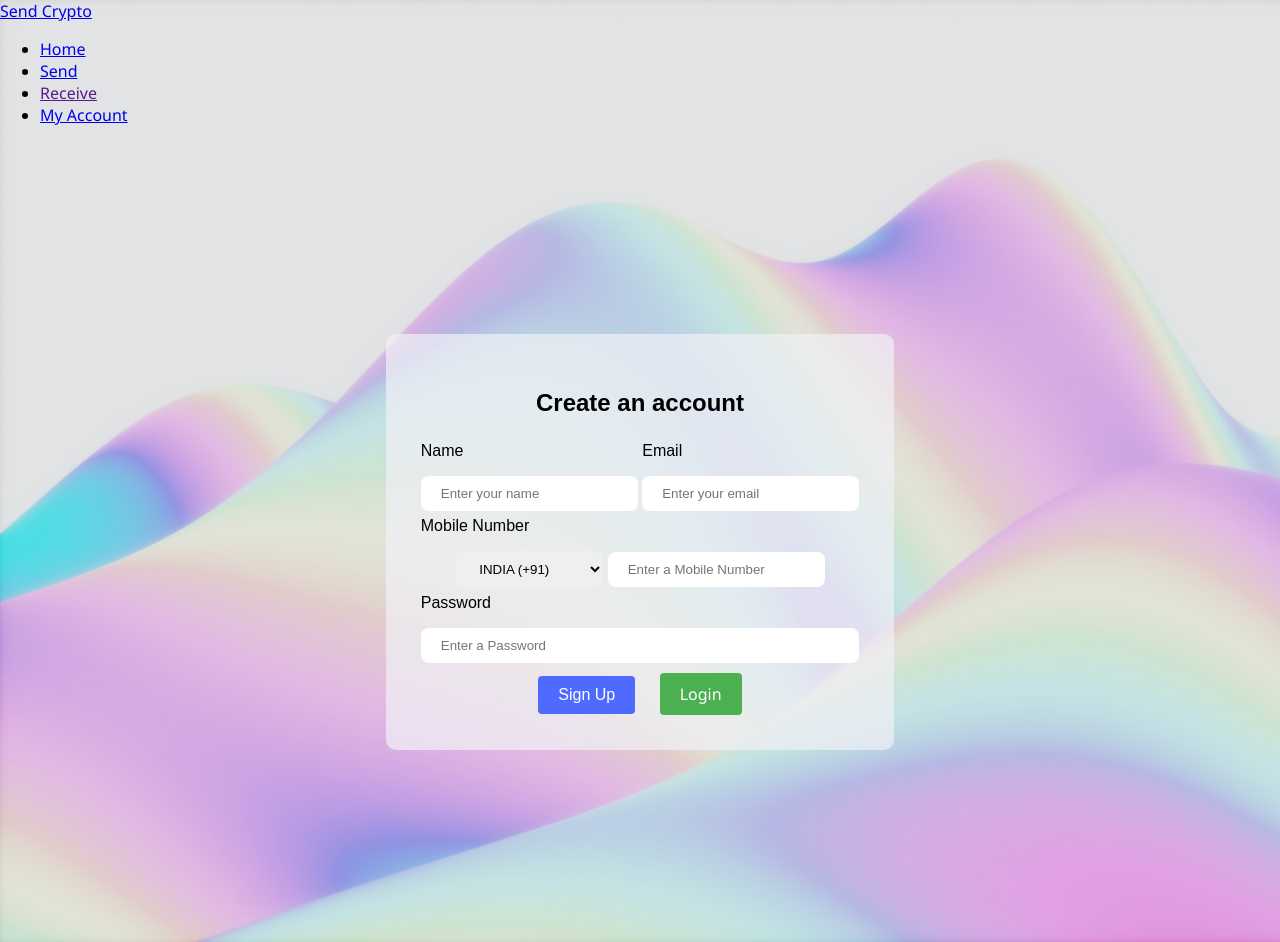
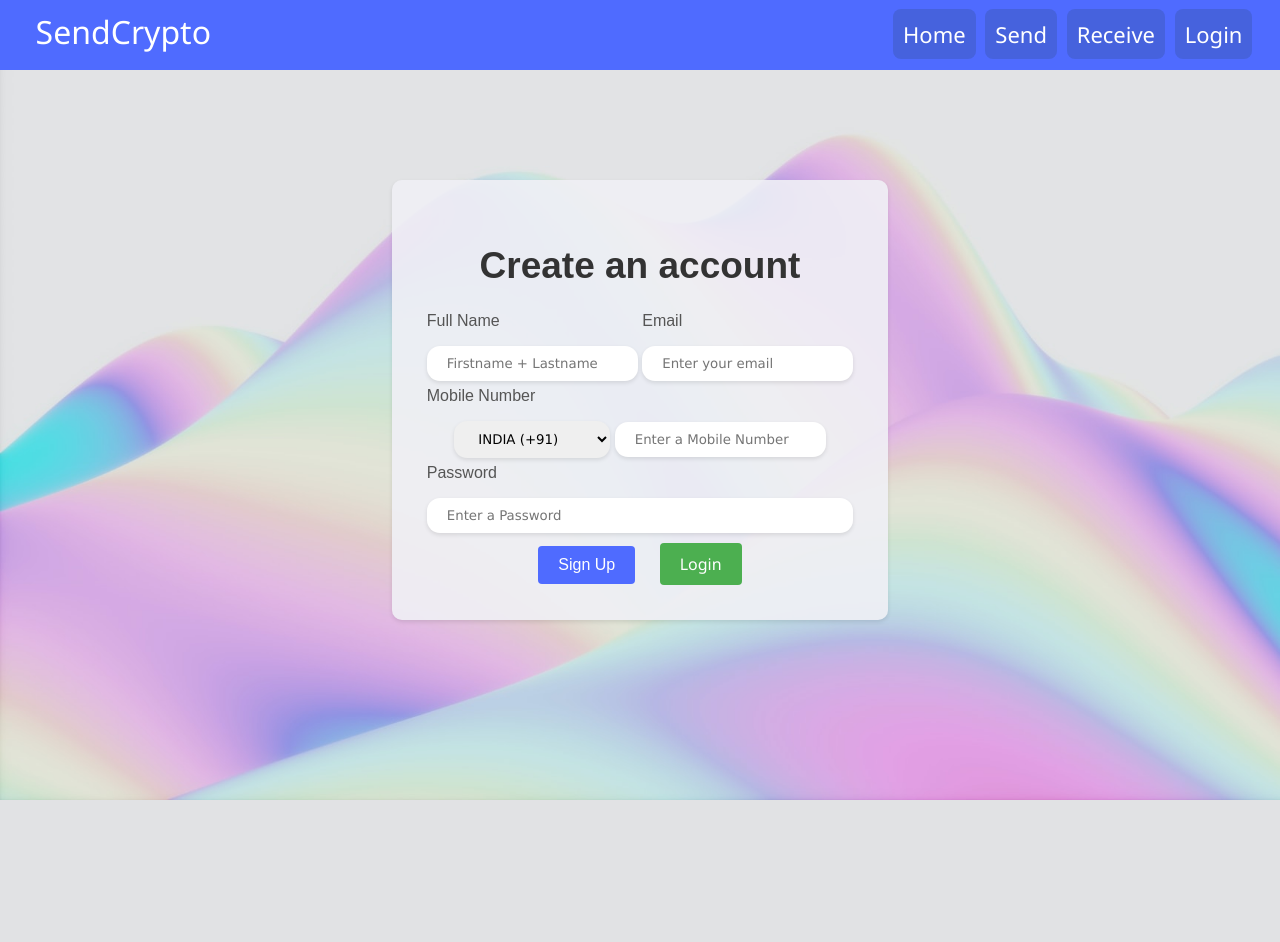
Before and after one commit to amuejunankar/SendCrypto-HC, a PHP site: page /tcpdf/html/signup.html in a window 1280 px wide. After the commit the page ends 800 px from the top, so only its background shows below. Run offline with PHP 8.4, Linux system fonts and the light colour scheme.

Commit message:
PROJECT PHASE 1 COMPLETE

```diff
--- a/database/login.php
+++ b/database/login.php
@@ -16,7 +16,7 @@ if (mysqli_num_rows($result) > 0) {
     session_start();
     $_SESSION['logged_in'] = true;
     $_SESSION['email'] = $email;
-    header("Location: ../html/account/account.php");
+    header("Location: ../html/send.php");
 } else {
     // Email and password do not match, show error message
     echo "Account not found";
--- a/html/account/account.php
+++ b/html/account/account.php
@@ -216,7 +216,7 @@ mysqli_close($conn);
                     </div>
                     <div class="profile-container">
                         <div class="profile-picture-container form-group">
-                            <img src="<?= $image_src ?>" alt="Profile Picture" id="profile-picture">
+                            <img src="<?= $image_src ?>" alt="" id="profile-picture">
                             <input type="file" id="profile-picture-input" accept="image/*" name="imageFile">
                         </div>
                         <div class="form-group">
--- a/html/sendOld.php
+++ b/html/sendOld.php
@@ -1,11 +1,7 @@
 <?php
 session_start();
 
-
 ?>
-
-
-
 
 <!DOCTYPE html>
 <html>
@@ -19,7 +15,7 @@ session_start();
     <style>
         .body {
             background-image: url("../src/blur2.jpg");
-            background-size: auto background-position: center;
+            background-size: auto; background-position: center;
 
         }
 
--- a/html/signup.html
+++ b/html/signup.html
@@ -15,24 +15,27 @@
 
 <body class="body">
     <div class="header">
-        <div class="navbar">
-            <div class="logo">
-                <a href="../index.php">Send Crypto</a>
+        <div class="nav">
+            <input type="checkbox" id="nav-check">
+            <div class="nav-header">
+                <div class="nav-title">
+                    SendCrypto
+                </div>
             </div>
-            <ul class="navLinks">
-                <li>
-                    <a href="../index.php">Home</a>
-                </li>
-                <li>
-                    <a href="./send.php">Send</a>
-                </li>
-                <li>
-                    <a href="">Receive</a>
-                </li>
-                <li>
-                    <a href="login.php">My Account</a>
-                </li>
-            </ul>
+            <div class="nav-btn">
+                <label for="nav-check">
+                    <span></span>
+                    <span></span>
+                    <span></span>
+                </label>
+            </div>
+
+            <div class="nav-links">
+                <a href="../index.php">Home</a>
+                <a href="./sendOld.php">Send</a>
+                <a href="./receiveOld.php">Receive</a>
+                <a href="./login.php">Login</a>
+            </div>
         </div>
     </div>
 
@@ -43,12 +46,14 @@
             <h2>Create an account</h2>
             <div class="form-fields-container">
                 <div class="form-field" style="display: inline-block;">
-                    <label for="name">Name</label>
-                    <input placeholder="Enter your name" type="text" id="name" name="name" value="" maxlength="20" required />
+                    <label for="name">Full Name</label>
+                    <input placeholder="Firstname + Lastname" type="text" id="name" name="name" value="" maxlength="20"
+                        required />
                 </div>
                 <div class="form-field" style="display: inline-block;">
                     <label for="email">Email</label>
-                    <input placeholder="Enter your email" type="email" id="email" name="email" value="" maxlength="100" required />
+                    <input placeholder="Enter your email" type="email" id="email" name="email" value="" maxlength="100"
+                        required />
                 </div>
             </div>
 
@@ -81,9 +86,24 @@
                     Login
                 </button>
             </a>
+
         </form>
     </div>
 
+    <script>
+        const nameInput = document.getElementById('name');
+
+        nameInput.addEventListener('input', function () {
+            const name = nameInput.value.trim();
+            nameInput.setCustomValidity('');
+
+            if (name === '') {
+                nameInput.setCustomValidity('Name cannot be empty.');
+            } else if (name.includes('  ')) {
+                nameInput.setCustomValidity('Name cannot contain multiple consecutive spaces.');
+            }
+        });
+    </script>
 
 </body>
 
--- a/styles/send.css
+++ b/styles/send.css
@@ -130,7 +130,7 @@
   display: flex;
   justify-content: center;
   align-items: center;
-  height: 75vh;
+  height: 90vh;
   margin-left: 15%;
   margin-right: 15%;
   gap: 15px;
--- a/styles/signup.css
+++ b/styles/signup.css
@@ -1,8 +1,7 @@
-.body {
+body {
   margin: 0;
   padding: 0;
   font-family: sans-serif;
-
 }
 
 .button {
@@ -15,6 +14,7 @@
   font-size: 16px;
   cursor: pointer;
   margin-left: 20px;
+  transition: background-color 0.3s ease;
 }
 
 .button:hover {
@@ -23,7 +23,6 @@
 
 .registration-page {
   background-size: cover;
-  /* background-color: #4f6bff; */
   background-repeat: no-repeat;
   height: 100vh;
   display: flex;
@@ -33,20 +32,24 @@
 }
 
 .registration-page form {
-  background-color: hsla(240, 21%, 95%, 0.727);
+  background-color: hsla(240, 21%, 95%, 0.9);
   padding: 35px;
   border-radius: 10px;
   text-align: center;
+  box-shadow: 0 2px 4px rgba(0, 0, 0, 0.1);
 }
 
 .registration-page h2 {
   margin-bottom: 25px;
+  color: #333;
+  font-size: 37px;
 }
 
 .registration-page label {
   display: block;
   text-align: left;
   margin-bottom: 10px;
+  color: #555;
 }
 
 .registration-page input[type="text" i],
@@ -58,13 +61,23 @@
   padding: 10px 20px;
   margin: 6px 0;
   border: none;
-  border-radius: 8px;
+  border-radius: 13px;
   box-sizing: border-box;
   font-family: sans-serif;
+  outline: none;
+  box-shadow: 0 2px 4px rgba(0, 0, 0, 0.1);
+  transition: box-shadow 0.3s ease;
+  font-family: 'Lucida Sans', 'Lucida Sans Regular', 'Lucida Grande', 'Lucida Sans Unicode', Geneva, Verdana, sans-serif;
+
 }
 
 .registration-page select {
   margin-right: 10px;
+}
+
+.registration-page input:focus,
+.registration-page select:focus {
+  box-shadow: 0 2px 8px rgba(0, 0, 0, 0.2);
 }
 
 .registration-page button[type="submit"] {
@@ -77,6 +90,7 @@
   font-size: 16px;
   cursor: pointer;
   font-family: sans-serif;
+  transition: background-color 0.3s ease;
 }
 
 .registration-page button[type="submit"]:hover {
```
Also changed, not shown: database/addAccount.php (+16 -8 lines), database/verify.php (+56 -21 lines), database/verifyconfirmpass.php (+21 -19 lines), database/verifyforgetotp.php (+25 -17 lines), html/forgetpassword.html (+25 -17 lines).
